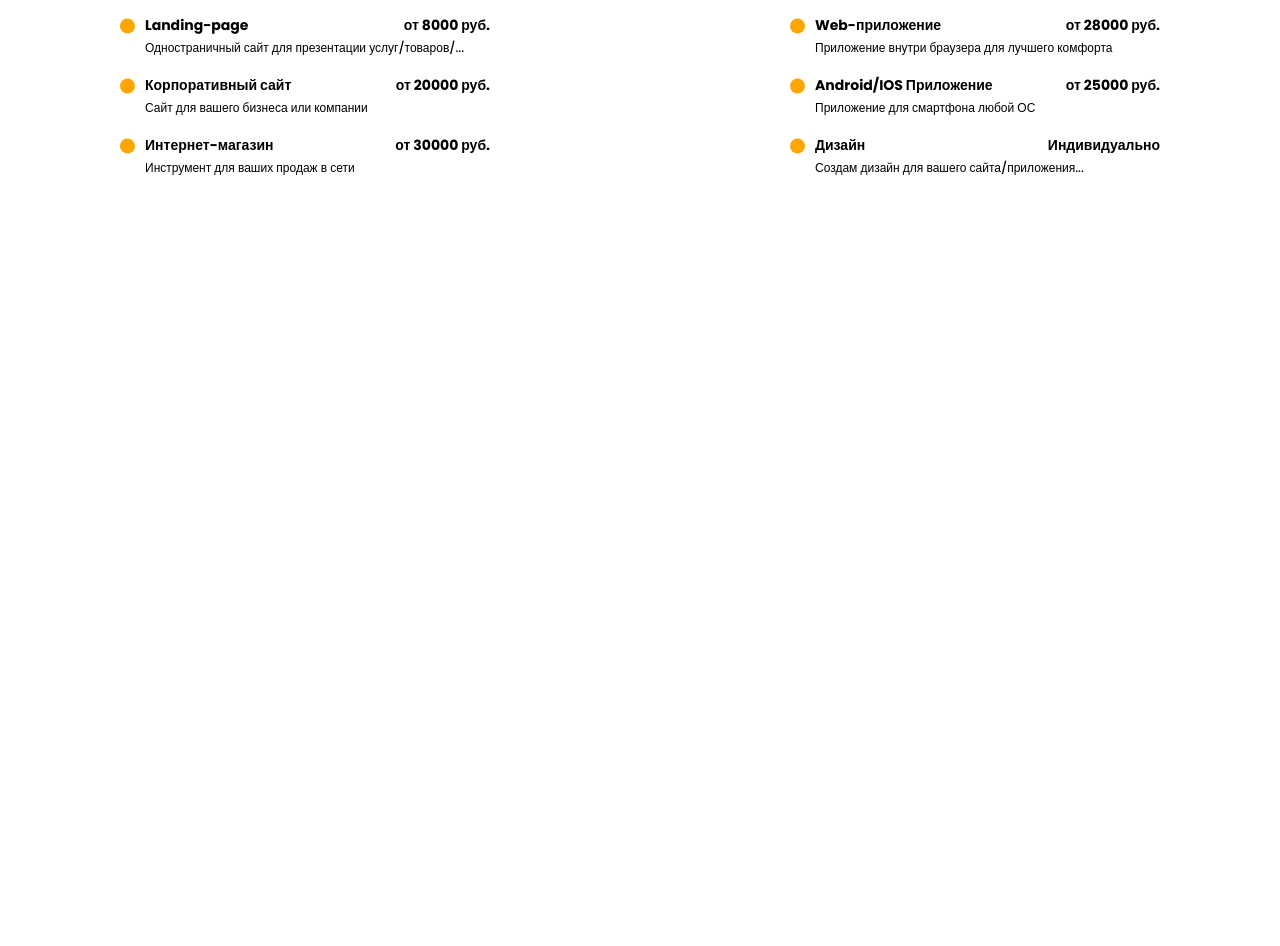
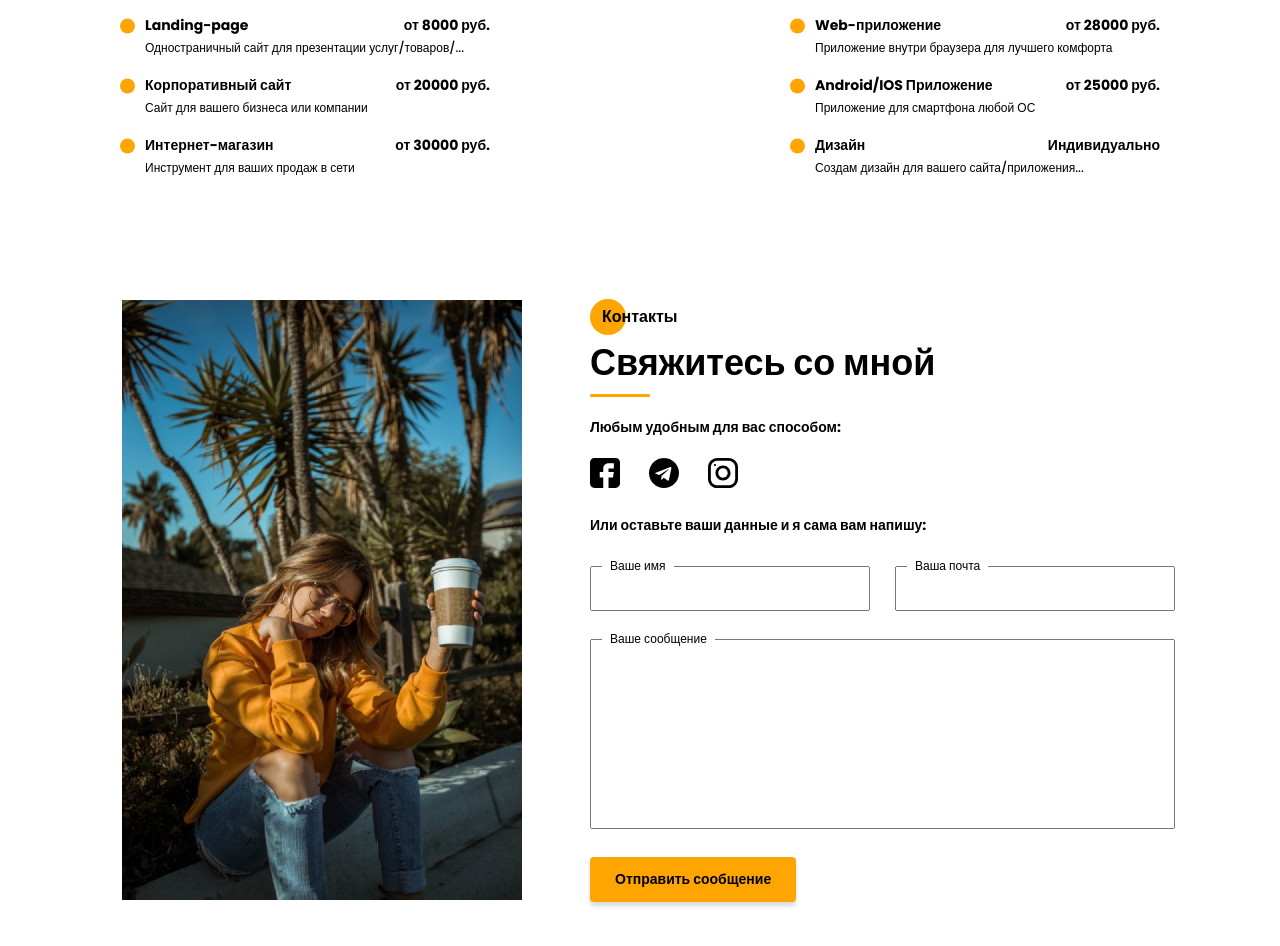
Before and after one commit to KimIlia91/Portfolio, a website: page src/index.html in a window 1280 px wide. Shown: the part 4363-5309 px from the top of the page. Before the commit the page ends 4663 px from the top, so only its background shows below. Drawn offline with Linux system fonts and the light colour scheme.

Commit message:
added the last section

```diff
--- a/src/index.html
+++ b/src/index.html
@@ -421,7 +421,44 @@
 
     <section class="contacts">
         <div class="container">
+            <div class="contacts__wrapper">
+                <div class="contacts__photo">
+                    <img src="img/Photo.png" alt="Photo">
+                </div>
+                <div class="contacts__descr">
+                    <h2 class="title title_font-size-16 contacts__title">Контакты</h2>
+                    <div class="title contacts__subtitle">Свяжитесь со мной</div>
+                    <div class="divider"></div>
 
+                    <div class="title title_font-size-14 contacts__text">Любым удобным для вас способом:</div>
+
+                    <div class="contacts__social">
+                        <a href="#" class="contacts__link"><img src="icons/social/Facebook.svg" alt="Facebook"></a>
+                        <a href="#" class="contacts__link"><img src="icons/social/Telegram.svg" alt="Telegram"></a>
+                        <a href="#" class="contacts__link"><img src="icons/social/Instagram.svg" alt="Instagram"></a>
+                    </div>
+
+                    <div class="title title_font-size-14 contacts__text">Или оставьте ваши данные и я сама вам напишу:</div>
+
+                    <form action="#" class="contacts__form">
+                        <div class="contacts__input">
+                            <label for="name">Ваше имя</label>
+                            <input name="name" id="name" type="text">
+                        </div>
+                        <div class="contacts__input">
+                            <label for="email">Ваша почта</label>
+                            <input name="email" id="email" type="email">
+                        </div>
+                        <div class="contacts__textarea">
+                            <label for="text">Ваше сообщение</label>
+                            <textarea name="text" id="text"></textarea>
+                        </div>
+                        <div>
+                            <button class="btn contacts__btn">Отправить сообщение</button>
+                        </div>
+                    </form>
+                </div>
+            </div>
         </div>
     </section>
     <script type="text/javascript" src="js/style.js"></script>
--- a/src/sass/blocks/_contacts.scss
+++ b/src/sass/blocks/_contacts.scss
@@ -1,3 +1,87 @@
 .contacts {
     padding-top: 120px;
+    padding-bottom: 90px;
+    &__wrapper {
+        padding: 0 35px 0 52px;
+        display: grid;
+        grid-template-columns: 400px 585px;
+        justify-content: space-between;
+    }
+    &__photo {
+        img {
+            width: 100%;
+        }
+    }
+    &__title {
+        position: relative;
+        @include before_circle;
+        padding-left: 12px;
+    }
+    &__descr {
+        padding-top: 5px;
+        .divider {
+            margin: 4px 0 0 0;
+        }
+    }
+    &__subtitle {
+        margin-top: 6px;
+    }
+    &__text, &__social {
+        margin-top: 20px;
+    }
+    &__link {
+        margin-right: 25px;
+        img {
+            max-width: 30px;
+            max-height: 30px;
+        }
+    }
+    &__form {
+        margin-top: 30px;
+        display: grid;
+        grid-template: 45px 190px 45px / repeat(2, 280px);
+        justify-content: space-between;
+        row-gap: 28px;
+        label {
+            display: block;
+            position: absolute;
+            background-color: #fff;
+            height: 18px;
+            padding: 0 8px;
+            top: -9px;
+            left: 12px;
+            font-size: 12px;
+            font-weight: 500;
+            margin-bottom: 0;
+        }
+    }
+    &__input {
+        position: relative;
+        input {
+            width: 100%;
+            height: 100%;
+            padding: 0 20px;
+            font-size: 12px;
+            font-weight: 500;
+        }
+    }
+    &__textarea {
+        grid-column: 1/3;
+        position: relative;
+        textarea {
+            width: 100%;
+            height: 100%;
+            resize: none;
+        }
+    }
+    &__btn {
+        border: none;
+        font-size: 14px;
+        font-weight: 700;
+        cursor: pointer;
+        &:hover {
+            border: 1px solid $main-color;
+            box-shadow: 0 0 10px $main-color;
+        }
+    }
 }
```
Also changed, not shown: src/css/style.min.css.
